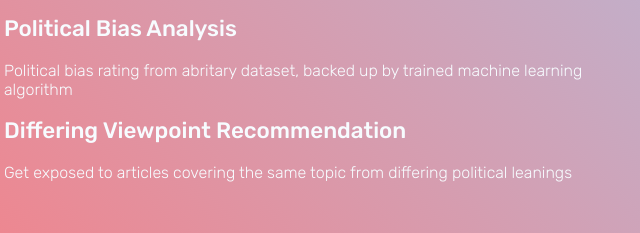
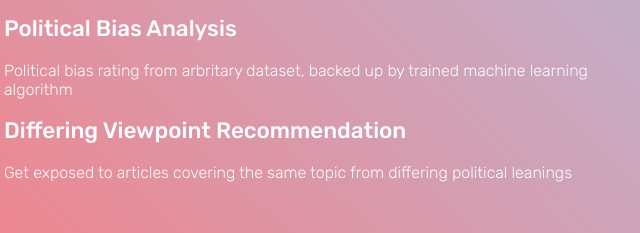
Before and after one commit to ryanlieu/spectrum, a plain HTML site: page index.html in a window 1280 px wide. Shown: the part 305-538 px from the top of the page, 68-708 px from the left. Drawn offline with Linux system fonts and the light colour scheme.

Commit message:
Update index.html

```diff
--- a/index.html
+++ b/index.html
@@ -20,7 +20,7 @@
 			<h2 id="subHead">Article Summarization</h2>
 			<p>Intelligent sentence ranking utilizng custom-made NLP algorithm from scratch</p>
 			<h2 id="subHead">Political Bias Analysis</h2>
-			<p>Political bias rating from abritary dataset, backed up by trained machine learning algorithm</p>
+			<p>Political bias rating from arbritary dataset, backed up by trained machine learning algorithm</p>
 			<h2 id="subHead">Differing Viewpoint Recommendation</h2>
 			<p>Get exposed to articles covering the same topic from differing political leanings</p><br>
 			<h2 id="subHead">Try Me! No Chrome Extension Installation Required</h2>
```
